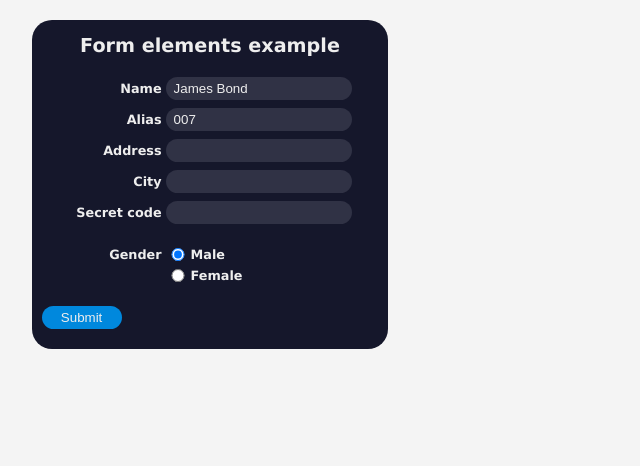
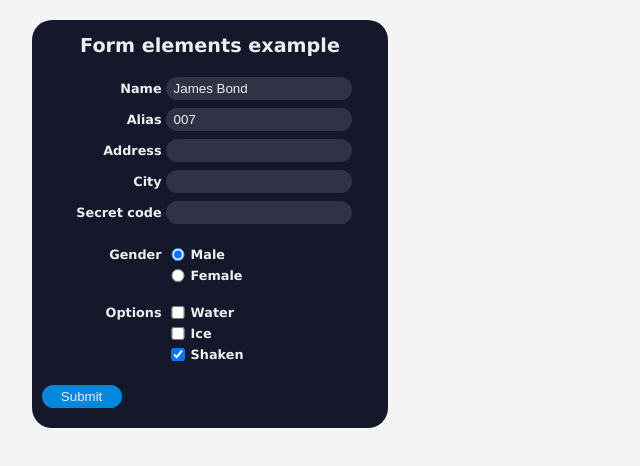
Before and after one commit to hdr1001/hdrReactForm101, a React app: page / in a window 1280 px wide. Shown: the whole page, without its empty margins (0-640 px from the left). Built offline with nearby package versions, Linux system fonts and the light colour scheme.

Commit message:
Added check boxes

```diff
--- /dev/null
+++ b/src/components/CheckBoxes.js
@@ -0,0 +1,21 @@
+import React from 'react';
+
+export default function CheckBoxes(props) {
+   return (
+      <>
+         <label>{props.checkBoxes.label}</label>
+         {props.checkBoxes.opts.map((chkBox, idx) =>
+            <React.Fragment key={chkBox.name}>
+               <input type='checkbox' name={chkBox.name}
+                  checked={chkBox.checked}
+                  onChange={props.onChange}
+               />
+               <label htmlFor={chkBox.name} className='rhs'>
+                  {chkBox.label}
+               </label>
+               {(idx < props.checkBoxes.opts.length - 1) && <label>&nbsp;</label>}
+            </React.Fragment>
+         )}
+      </>
+   )
+};
--- a/src/components/Form101.js
+++ b/src/components/Form101.js
@@ -1,6 +1,7 @@
 import React from 'react';
 import TextInput from './TextInput';
 import RadioButtons from './RadioBtns';
+import CheckBoxes from './CheckBoxes';
 
 export default class Form101 extends React.Component {
    constructor(props) {
@@ -21,9 +22,16 @@ export default class Form101 extends React.Component {
    handleChange(event) {
       const name = event.target.name;
 
-      this.setState({
-         [name]: event.target.value
-      });
+      if (event.target.type === 'checkbox') {
+         this.setState((prevState, props) =>
+            ({ [name]: event.target.checked })
+         )
+      }
+      else {
+         this.setState((prevState, props) =>
+            ({ [name]: event.target.value })
+         )
+      }
    }
 
    render() {
@@ -40,11 +48,30 @@ export default class Form101 extends React.Component {
                name: 'optFemale',
                value: 'F',
                label: 'Female'
-            } /* {
+            } /* ,{
                name: 'optUnknown',
                value: 'U',
                label: 'Unknown'
             } */
+         ]
+      };
+
+      const checkBoxes = {
+         label: 'Options',
+         opts: [
+            {
+               name: 'chkWater',
+               checked: this.state.chkWater,
+               label: 'Water'
+            },{
+               name: 'chkIce',
+               checked: this.state.chkIce,
+               label: 'Ice'
+            },{
+               name: 'chkShaken',
+               checked: this.state.chkShaken,
+               label: 'Shaken'
+            }
          ]
       };
 
@@ -88,6 +115,10 @@ export default class Form101 extends React.Component {
                </div>
 
                <div className='elementGrp'>
+                  <CheckBoxes checkBoxes={checkBoxes} onChange={this.handleChange} />
+               </div>
+
+               <div className='elementGrp'>
                   <input type='submit' value='Submit' />
                </div>
             </fieldset>
--- a/src/components/RadioBtns.js
+++ b/src/components/RadioBtns.js
@@ -25,4 +25,4 @@ export default function RadioButtons(props) {
          )}
       </>
    )
-}
+};
--- a/src/css/form.css
+++ b/src/css/form.css
@@ -61,10 +61,12 @@ form fieldset input[type=submit] {
    background-color:  #08d;
 }
 
-form fieldset input[type=radio] {
-   width: 16px;
+form fieldset input[type=radio],
+   form fieldset input[type=checkbox] {
 
-   margin-left: 4px;
+      width: 16px;
+
+      margin-left: 4px;
 }
 
 label.rhs {
--- a/src/index.js
+++ b/src/index.js
@@ -11,7 +11,10 @@ const iniStateForm = {
    txtAdr: '',
    txtCity: '',
    pwdCode: '',
-   optGender: 'M'
+   optGender: 'M',
+   chkWater: false,
+   chkIce: false,
+   chkShaken: true
 }
 
 ReactDOM.render(<Form101 iniState={iniStateForm} />, document.getElementById('root'));
```
